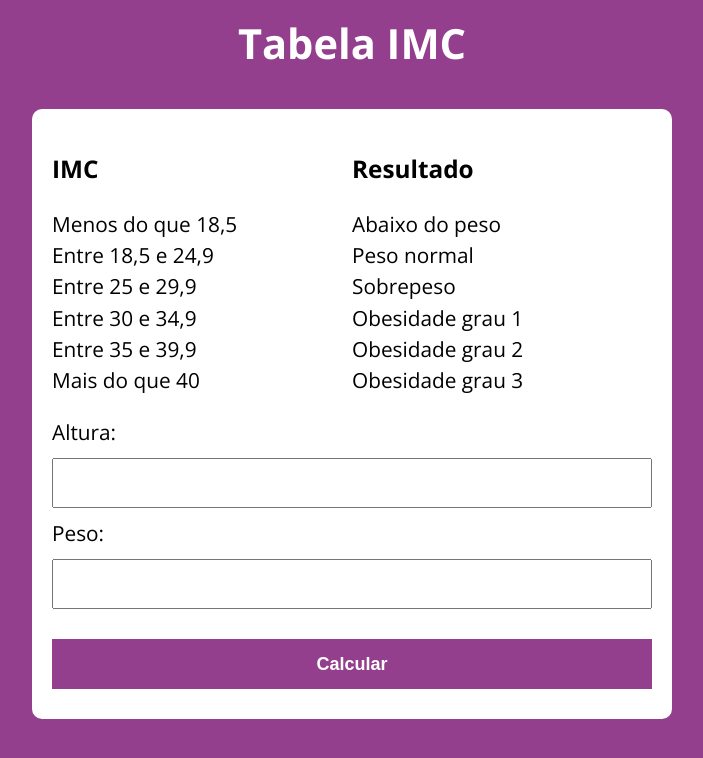
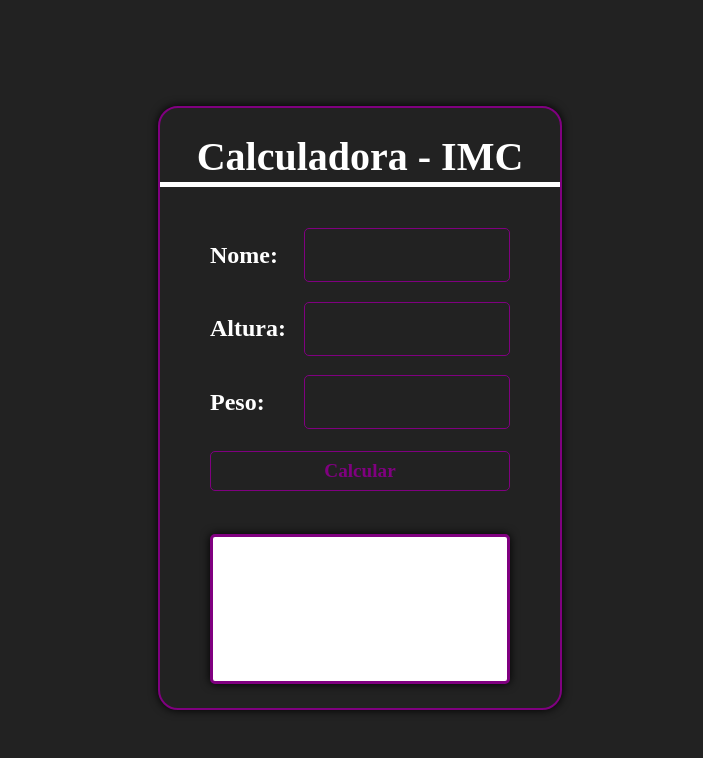
Before and after one commit to katniss07/project-imc, a plain HTML site: page index.html in a window 1280 px wide. Shown: the whole page, without its empty margins (288-991 px from the left). Drawn offline with nearby package versions, Linux system fonts and the light colour scheme.

Commit message:
imc-calculadora

```diff
--- a/assets/css/style.css
+++ b/assets/css/style.css
@@ -1,83 +1,96 @@
-@import url('https://fonts.googleapis.com/css?family=Open+Sans:400,700&display=swap');
-:root {
-  --primary-color: rgb(148, 63, 141);
-  --primary-color-darker: rgb(9, 48, 56);
+body {
+  background: #222;
 }
 
-* {
-  box-sizing: border-box;
-  outline: 0;
+main {
+  display: flex;
+  width: 100vw;
+  height: 100vh;
+  justify-content: center;
+  align-items: center;
 }
 
-body {
-  margin: 0;
-  padding: 0;
-  background: var(--primary-color);
-  font-family: 'Open sans', sans-serif;
-  font-size: 1.3em;
-  line-height: 1.5em;
+.container {
+  display: flex;
+  flex-direction: column;
+  background: #222;
+  width: 400px;
+  height: 600px;
+  align-items: center;
+  justify-content: space-evenly;
+  border-radius: 20px;
+  box-shadow: 0 0 10px black;
+  text-align: center;
+  border: solid purple 2px;
 }
 
-h1 {
-  text-align: center;
+.title {
+  color: white;
+  display: flex;
+  justify-content: center;
+  align-items: center;
+  width: 100%;
+  height: 50px;
+  font: bold 2.5rem serif;
+  border-bottom: solid 5px white;
+  margin-bottom: 20px;
+}
+
+.input {
+  display: flex;
+  width: 300px;
+  height: 50px;
+  justify-content: space-between;
+  align-items: center;
+}
+.input input {
+  width: 200px;
+  height: 50px;
+  border-radius: 5px;
+  border: none;
+  outline: 0;
+  font: bold 1.5rem serif;
+  background-color: #222;
+  border: purple solid 1px;
+}
+.input input:hover {
+  background-color: white;
+}
+.input label {
+  font: bold 1.5rem serif;
+}
+
+button {
+  width: 300px;
+  height: 40px;
+  font: bold 1.2rem serif;
+  background: #222;
+  color: purple;
+  outline: none;
+  border-radius: 5px;
+  border: purple solid 1px;
+  cursor: pointer;
+}
+button:hover {
+  background-color: purple;
+  color: #fff;
+}
+label {
   color: white;
 }
-.container {
-  max-width: 640px;
-  margin: 50px auto;
+.result {
+  display: flex;
+  margin-top: 20px;
+  align-items: center;
+  width: 300px;
+  height: 150px;
+  border-radius: 5px;
+  font: italic 1.5rem serif;
+  box-shadow: 0px 0px 10px black;
   background: #fff;
+  color: #222;
   padding: 20px;
-  border-radius: 10px;
+  box-sizing: border-box;
+  user-select: none;
+  border: purple solid 3px;
 }
-
-form input,
-form label,
-form button {
-  display: block;
-  width: 100%;
-  margin-bottom: 10px;
-}
-
-form input {
-  font-size: 24px;
-  height: 50px;
-  padding: 0 20px;
-}
-
-form input:focus {
-  outline: 1px solid var(--primary-color);
-}
-
-form button {
-  border: none;
-  background: var(--primary-color);
-  color: #fff;
-  font-size: 18px;
-  font-weight: 700;
-  height: 50px;
-  cursor: pointer;
-  margin-top: 30px;
-}
-
-form button:hover {
-  background: var(--primary-color-darker);
-}
-
-.imc {
-  float: left;
-  width: 50%;
-}
-.resultado {
-  float: right;
-  width: 50%;
-}
-
-.paragrafo-resultado,
-.bad {
-  background: rgb(64, 189, 194);
-  padding: 10px 20px;
-}
-
-.bad {
-  background: rgb(255, 150, 150);
-}
--- a/assets/js/main.js
+++ b/assets/js/main.js
@@ -1,97 +1,33 @@
-// capturar evento de submit do formulário
+const calcular = document.getElementById('calcular');
 
-const form = document.querySelector('#formulario');
+const imc = () => {
+  const nome = document.getElementById('nome').value;
+  const altura = document.getElementById('altura').value;
+  const peso = document.getElementById('peso').value;
+  const resultado = document.getElementById('resultado');
 
-form.addEventListener('submit', function (e) {
-  // addEventListener adicina um
-  // evento, que possui 2 parâmetros: um callback e um evento.
-  // callback é uma função dentro de outra função
-  e.preventDefault(); // adiciona no evento
-  const inputPeso = e.target.querySelector('#peso');
-  const inputAltura = e.target.querySelector('#altura');
+  if (nome !== '' && altura !== '' && peso !== '') {
+    const valorIMC = (peso / altura ** 2).toFixed(2);
+    let classificacao = '';
 
-  const peso = Number(inputPeso.value);
-  const altura = Number(inputAltura.value);
+    if (valorIMC < 18.5) {
+      classificacao = 'abaixo do peso.';
+    } else if (valorIMC < 25) {
+      classificacao = 'com peso ideal. Parabéns!!!';
+    } else if (valorIMC < 30) {
+      classificacao = 'levemente acima do peso.';
+    } else if (valorIMC < 35) {
+      classificacao = 'com obesidade grau I.';
+    } else if (valorIMC < 40) {
+      classificacao = 'com obesidade grau II';
+    } else {
+      classificacao = 'com obesidade grau III. Cuidado!!';
+    }
 
-  if (!peso) {
-    setResultado('Peso inválido', false);
-    return;
+    resultado.textContent = `${nome} seu IMC é ${valorIMC} e você está ${classificacao}`;
+  } else {
+    resultado.textContent = 'Preencha todos os campos!!!';
   }
-  if (!altura) {
-    setResultado('Altura inválida', false);
-    return;
-  }
-  const imc = getImc(peso, altura);
-  const nivelImc = getNivelImc(imc);
+};
 
-  const msg = `Seu IMC é ${imc} (${nivelImc})`;
-
-  setResultado(msg, true);
-  // Continua o código..
-});
-function getNivelImc(imc) {
-  const nivel = [
-    'Abaixo do peso',
-    'Peso normal',
-    'Sobrepeso',
-    'Obesidade grau 1',
-    'Obesidade grau 2',
-    'Obesidade grau 3',
-  ];
-
-  if (imc >= 39.9) return nivel[5]; // return vai parar a execução da função, portanto nao precisa do if else.
-
-  if (imc >= 34.9) return nivel[4];
-
-  if (imc >= 29.9) return nivel[3];
-
-  if (imc >= 24.9) return nivel[2];
-
-  if (imc >= 18.5) return nivel[1];
-
-  if (imc < 18.5) return nivel[0];
-}
-
-function getImc(peso, altura) {
-  const imc = peso / altura ** 2;
-  return imc.toFixed(2);
-}
-
-function criaP() {
-  const p = document.createElement('p'); //criando um elemento no html
-  return p;
-}
-
-function setResultado(msg, isValid) {
-  const resultado = document.querySelector('#resultado');
-  resultado.innerHTML = ''; //limpar as informações
-  // p.classList.add('paragrafo-resultado'); // adiciona uma classe na
-  // lista de classes dessa tag
-  const p = criaP(); // chamando a funçao criaP
-
-  if (isValid) {
-    p.classList.add('paragrafo-resultado');
-  } else {
-    p.classList.add('paragrafo-resultado');
-  }
-  p.innerHTML = msg; // modificando o valor da tag original
-  resultado.appendChild(p); // inserindo essa tag p dentro da div resultado
-}
-
-// function get() {
-//   const form = document.querySelector('#form');
-//   const resultado = document.querySelector('.resultado');
-//   const info = [];
-//   const event = (e) => {
-//     e.preventDefault();
-//     const peso = document.querySelector('#peso');
-//     const altura = document.querySelector('#altura');
-//     info.push({
-//       peso: peso.value,
-//       altura: altura.value,
-//     });
-//     resultado.innerHTML += `<p>${peso.value} ${altura.value}</p>`;
-//   };
-//   form.addEventListener('submit', event);
-// }
-// get();
+calcular.addEventListener('click', imc);
--- a/index.html
+++ b/index.html
@@ -4,47 +4,29 @@
     <meta charset="UTF-8" />
     <meta name="viewport" content="width=device-width, initial-scale=1.0" />
     <link rel="stylesheet" href="./assets/css/style.css" />
-    <title>Calcule seu IMC</title>
+    <title>Calculadora IMC</title>
   </head>
 
   <body>
-
-      <h1>Tabela IMC</h1>
-<form class="container" action="/" id="formulario" method="POST">
-
-      <div class="imc">
-
-      <h3>IMC</h3>
-      <p>
-        Menos do que 18,5</br>
-        Entre 18,5 e 24,9</br>
-        Entre 25 e 29,9</br>
-        Entre 30 e 34,9</br>
-        Entre 35 e 39,9</br>
-        Mais do que 40<br>
-      </p>
-    </div>
-
-
-      <h3>Resultado</h3>
-        <p>
-        Abaixo do peso</br>
-        Peso normal</br>
-        Sobrepeso</br>
-        Obesidade grau 1</br>
-        Obesidade grau 2</br>
-        Obesidade grau 3</br>
-      </p>
-
-
-
-        <label for="altura">Altura:</label>
-        <input type="text" id="altura" name="altura"/>
-        <label for="peso">Peso:</label>
-        <input type="text" id="peso" name="peso"/>
-      <button type="submit" id="calc">Calcular</button>
-    </form>
-    <div id="resultado"></div>
+    <main>
+      <section class="container">
+        <div class="title">Calculadora - IMC</div>
+        <div class="input">
+          <label>Nome:</label>
+          <input type="text" id="nome" />
+        </div>
+        <div class="input">
+          <label>Altura:</label>
+          <input type="number" id="altura" />
+        </div>
+        <div class="input">
+          <label>Peso:</label>
+          <input type="text" id="peso" />
+        </div>
+        <button id="calcular">Calcular</button>
+        <div class="result" id="resultado"></div>
+      </section>
+    </main>
 
     <script src="./assets/js/main.js"></script>
   </body>
```
